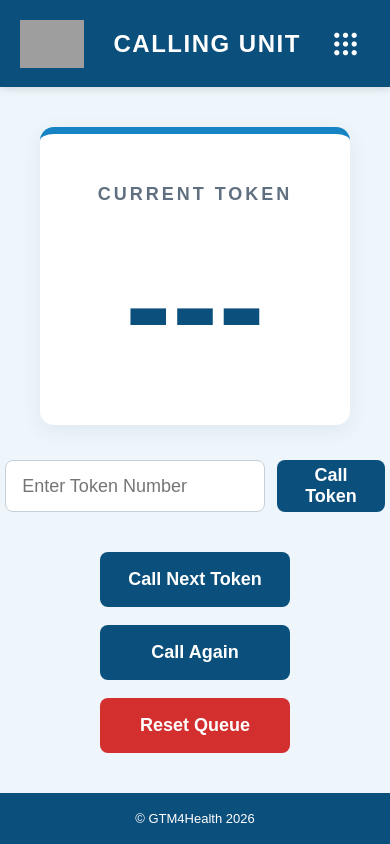
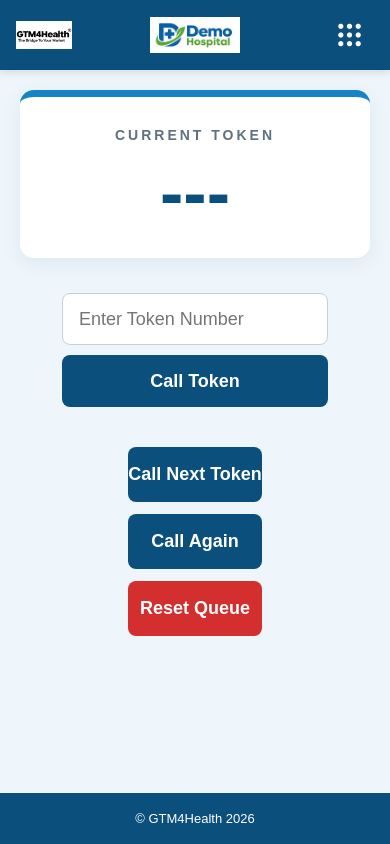
Before and after one commit to GTM4Health/Token_Management_System, a Flask app: page /operator in a window 390 px wide. Run offline with Flask 3, Linux system fonts and the light colour scheme; some libraries are stand-ins or nearby versions; grey boxes are pictures that could not be loaded.

Commit message:
Change logo image paths and enhance media queries
Updated logo image sources and adjusted CSS for responsiveness.

```diff
--- a/templates/operator.html
+++ b/templates/operator.html
@@ -47,6 +47,8 @@ color:white;
 
 box-shadow:0 2px 8px rgba(0,0,0,.12);
 
+position:relative;
+
 }
 
 .logo{
@@ -55,6 +57,15 @@ height:48px;
 width:auto;
 margin-right:30px;
 
+}
+
+.demo-logo{
+height:60px;
+width:auto;
+position:absolute;
+left:50%;
+transform:translateX(-50%);
+pointer-events:none;
 }
 
 .header-title{
@@ -357,6 +368,29 @@ font-size:13px;
 
 }
 
+@media(max-width:768px){
+    .header-title{ font-size:16px; letter-spacing:.5px; }
+    .logo{ height:36px; margin-right:15px; }
+    .demo-logo{ height:44px; }
+    .management-content{ padding:20px; }
+    .card{ padding:30px 20px; }
+    .current-number{ font-size:90px; margin-top:15px; }
+    .manual-call{ flex-direction:column; gap:10px; }
+    .manual-call input{ width:100%; }
+    .manual-call button{ width:100%; }
+    .actions button{ width:100%; }
+    .actions{ flex-direction:column; gap:12px; }
+}
+
+@media(max-width:480px){
+    .header{ height:70px; padding:0 4vw; }
+    .logo{ height:28px; margin-right:10px; }
+    .demo-logo{ height:36px; }
+    .header-title{ display:none; }
+    .current-number{ font-size:70px; }
+    .card-label{ font-size:14px; }
+}
+
 </style>
 
 </head>
@@ -365,7 +399,9 @@ font-size:13px;
 
 <div class="header">
 
-<img src="/logo.png" class="logo">
+<img src="/static/logo.jpeg" class="logo">
+
+<img src="/static/demologo.jpeg" class="demo-logo">
 
 <div class="header-title">
 
@@ -807,7 +843,7 @@ loadCurrent();
 
 setInterval(function(){
     loadCurrent();
-}, 5000);
+}, 2000);
 
 </script>
 
```
